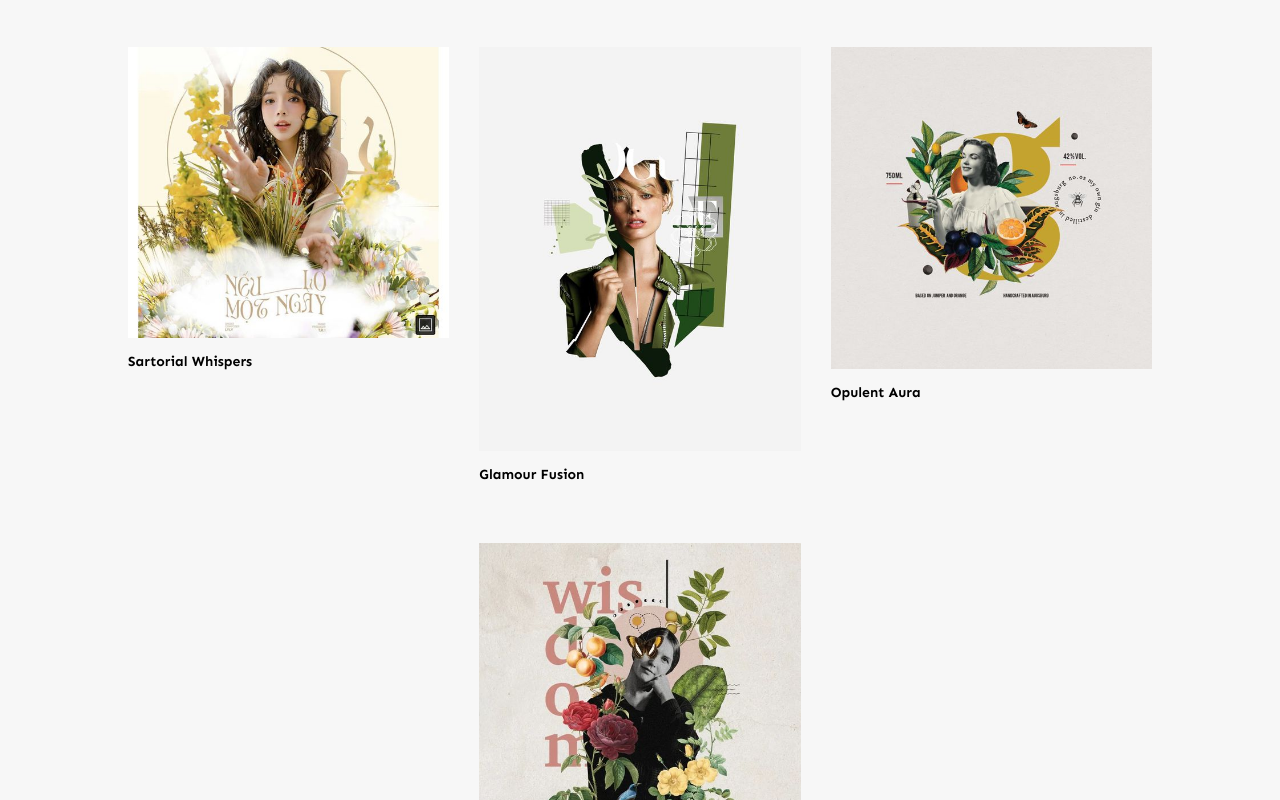
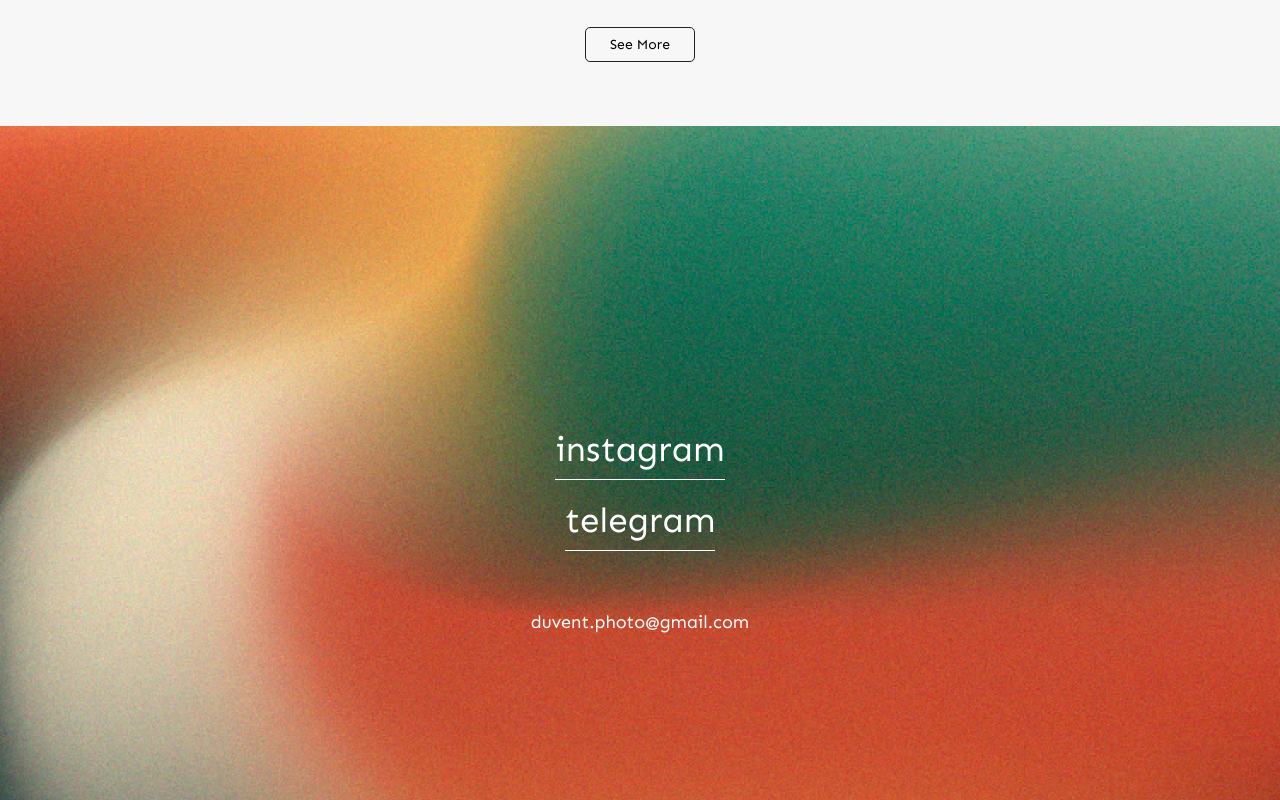
Before and after one commit to akbaralinabiev/bruitduvent, a React (Create React App) app: page / in a window 1280 px wide. Shown: the part 1260-2060 px from the top of the page. Built offline with nearby package versions, Linux system fonts and the light colour scheme; a web font is replaced by a local one.

Commit message:
nav menu added

```diff
--- a/src/App.js
+++ b/src/App.js
@@ -1,5 +1,5 @@
 import React from "react";
-import { Header, Explore, Footer, Contact } from "./sections";
+import { Header, Explore, Contact } from "./sections";
 import "./App.css";
 
 function App() {
@@ -8,7 +8,6 @@ function App() {
       <Header />
       <Explore />
       <Contact />
-      <Footer />
     </div>
   );
 }
--- a/src/sections/contact/Contact.jsx
+++ b/src/sections/contact/Contact.jsx
@@ -9,8 +9,10 @@ const Contact = () => {
       <div className='layer'></div>
         <div className='links-above'>
             <a className="social-media" href="https://www.instagram.com/bruitduven.t/">instagram</a>
+            <a className="social-media" href="https://t.me/Stohoven">telegram</a>
             <a className='email' href={`mailto:${emailAddress}`}>duvent.photo@gmail.com</a>
         </div>
+        <h4 className='copyright'> &copy; 2024 BRUITDUVENT Portfolio. All rights reserved.</h4>
     </div>
   )
 }
--- a/src/sections/contact/contact.css
+++ b/src/sections/contact/contact.css
@@ -1,5 +1,6 @@
 .contact-wrapper{
     display: flex;
+    flex-direction: column;
     align-items: center;
     justify-content: center;
     width: 100%;
@@ -35,11 +36,63 @@
     color: #fff;
     border-bottom: 1px solid #fff;
     line-height: 60px;
-    margin-bottom: 50px;
+    margin-bottom: 10px;
 }
  .links-above .email{
+    margin-top: 50px;
     text-decoration: none;
     font-family: var(--secondary-font);
     font-size: 18px;
     color: #fff;
 }
+
+
+.copyright{
+    position: absolute;
+    bottom: 30px;
+    font-size: 14px;
+    font-weight: 400;
+    color: #ffffff;
+    font-family: var(--secondary-font);
+    border: 0.5px solid rgba(252, 252, 252, 0.534);
+    padding: 10px 20px;
+    border-radius: 100px;
+    -webkit-border-radius: 100px;
+    -moz-border-radius: 100px;
+    -ms-border-radius: 100px;
+    -o-border-radius: 100px;
+}
+
+@media (max-width: 760px){
+    .links-above .email{
+        text-decoration: none;
+        font-family: var(--secondary-font);
+        font-size: 16px;
+        color: #fff;
+    }
+    .social-media{
+        text-decoration: none;
+        font-family: var(--secondary-font);
+        font-size: 32px;
+        color: #fff;
+        border-bottom: 1px solid #fff;
+        line-height: 60px;
+    }
+    .copyright{
+        position: absolute;
+        bottom: 30px;
+        font-size: 12px;
+        font-weight: 300;
+        color: #ffffff;
+        font-family: var(--secondary-font);
+        border: 0.5px solid rgba(252, 252, 252, 0.534);
+        padding: 10px 20px;
+        border-radius: 100px;
+        -webkit-border-radius: 100px;
+        -moz-border-radius: 100px;
+        -ms-border-radius: 100px;
+        -o-border-radius: 100px;
+        outline: hidden;
+    }
+
+}
--- a/src/sections/explore/Explore.jsx
+++ b/src/sections/explore/Explore.jsx
@@ -1,44 +1,88 @@
-import React from 'react'
-import './explore.css'
-import {item1, item2, item3, item4, item5, item6, item7} from './import.js'
+// import React from 'react'
+// import './explore.css'
+// import {item1, item2, item3, item4, item5, item6, item7} from './import.js'
+
+// const Explore = () => {
+
+//     return (
+//     <div className='explore-wrapper' id='explore'>
+//         <div className='products'>
+//            <div className='product-item'>
+//                 <img src={item1} alt="" />
+//                 <h5>Elegance Unveiled</h5>
+//            </div>
+//            <div className='product-item'>
+//                 <img src={item2} alt="" />
+//                 <h5>Chic Reverie</h5>
+//            </div>
+//            <div className='product-item'>
+//                 <img src={item3} alt="" />
+//                 <h5>Urban Vogue</h5>
+//            </div>
+//            <div className='product-item'>
+//                 <img src={item4} alt="" />
+//                 <h5>Sartorial Whispers</h5>
+//            </div>
+//            <div className='product-item'>
+//                 <img src={item5} alt="" />
+//                 <h5>Glamour Fusion</h5>
+//            </div>
+//            <div className='product-item'>
+//                 <img src={item6} alt="" />
+//                 <h5>Opulent Aura</h5>
+//            </div>
+//            <div className='product-item'>
+//                 <img src={item7} alt="" />
+//                 <h5>Chic Reverie</h5>
+//            </div>
+
+//         </div>
+//     </div>
+//   )
+// }
+
+// export default Explore
+
+import React, { useState } from 'react';
+import './explore.css';
+import { item1, item2, item3, item4, item5, item6, item7 } from './import.js';
 
 const Explore = () => {
+  const items = [
+    { image: item1, description: 'Elegance Unveiled' },
+    { image: item2, description: 'Chic Reverie' },
+    { image: item3, description: 'Urban Vogue' },
+    { image: item4, description: 'Sartorial Whispers' },
+    { image: item5, description: 'Glamour Fusion' },
+    { image: item6, description: 'Opulent Aura' },
+    { image: item7, description: 'Chic Reverie' },
+  ];
 
-    return (
+  const [visibleItems, setVisibleItems] = useState(3);
+
+  const handleLoadMore = () => {
+    // Increase the number of visible items by 3
+    setVisibleItems((prevVisibleItems) => prevVisibleItems + 3);
+  };
+
+  return (
     <div className='explore-wrapper' id='explore'>
-        <div className='products'>
-           <div className='product-item'>
-                <img src={item1} alt="" />
-                <h5>Elegance Unveiled</h5>
-           </div>
-           <div className='product-item'>
-                <img src={item2} alt="" />
-                <h5>Chic Reverie</h5>
-           </div>
-           <div className='product-item'>
-                <img src={item3} alt="" />
-                <h5>Urban Vogue</h5>
-           </div>
-           <div className='product-item'>
-                <img src={item4} alt="" />
-                <h5>Sartorial Whispers</h5>
-           </div>
-           <div className='product-item'>
-                <img src={item5} alt="" />
-                <h5>Glamour Fusion</h5>
-           </div>
-           <div className='product-item'>
-                <img src={item6} alt="" />
-                <h5>Opulent Aura</h5>
-           </div>
-           <div className='product-item'>
-                <img src={item7} alt="" />
-                <h5>Chic Reverie</h5>
-           </div>
+      <div className='products'>
+        {items.slice(0, visibleItems).map((item, index) => (
+          <div className='product-item' key={index}>
+            <img src={item.image} alt='' />
+            <h5>{item.description}</h5>
+          </div>
+        ))}
+      </div>
+      {/* Show the "Load More" button when not all items are visible */}
+      {visibleItems < items.length && (
+        <button className='load-more-button' onClick={handleLoadMore}>
+          See More
+        </button>
+      )}
+    </div>
+  );
+};
 
-        </div>
-    </div>
-  )
-}
-
-export default Explore
+export default Explore;
--- a/src/sections/explore/explore.css
+++ b/src/sections/explore/explore.css
@@ -14,7 +14,6 @@
   flex-wrap: wrap;
   justify-content: space-around;
   gap: 30px;
-
 }
 
 .product-item {
@@ -52,3 +51,45 @@
     -ms-transform: scale(1.05);
     -o-transform: scale(1.05);
 }
+
+.load-more-button{
+  font-size: 14px;
+  font-family: var(--secondary-font);
+  padding: 0.5rem 1.5rem;
+  margin-top: 40px;
+  background-color: transparent;
+  border-radius: 5px;
+  -webkit-border-radius: 5px;
+  -moz-border-radius: 5px;
+  -ms-border-radius: 5px;
+  -o-border-radius: 5px;
+  border: 0.5px solid #212121;
+  outline: none;
+  overflow: hidden;
+}
+
+.load-more-button:hover{
+  background-color: #eeeeee;
+}
+
+@media(max-width: 1100px){
+  .product-item {
+    flex-basis: calc(50% - 20px);
+    margin-top: 30px;
+    display: flex;
+    flex-direction: column;
+  }
+}
+
+@media(max-width: 760px){
+  .explore-wrapper {
+    padding: 5% 5%;
+  }
+
+  .product-item {
+    flex-basis: calc(100% - 20px);
+    margin-top: 30px;
+    display: flex;
+    flex-direction: column;
+  }
+}
--- a/src/sections/footer/Footer.jsx
+++ /dev/null
@@ -1,12 +0,0 @@
-import React from 'react'
-import './footer.css'
-
-const Footer = () => {
-  return (
-    <div className='footer'>
-        <h4> &copy; 2024 BRUITDUVENT Portfolio. All rights reserved.</h4>
-    </div>
-  )
-}
-
-export default Footer
--- a/src/sections/footer/footer.css
+++ /dev/null
@@ -1,25 +0,0 @@
-.footer{
-    width: 100%;
-    height: 0px;
-    display: flex;
-    align-items: center;
-    justify-content: center;
-    background-color: transparent;
-    position: relative;
-}
-
-.footer h4{
-    position: absolute;
-    bottom: 30px;
-    font-size: 14px;
-    font-weight: 400;
-    color: #ffffff;
-    font-family: var(--secondary-font);
-    border: 0.5px solid rgba(252, 252, 252, 0.534);
-    padding: 10px 20px;
-    border-radius: 100px;
-    -webkit-border-radius: 100px;
-    -moz-border-radius: 100px;
-    -ms-border-radius: 100px;
-    -o-border-radius: 100px;
-}
--- a/src/sections/index.js
+++ b/src/sections/index.js
@@ -1,4 +1,3 @@
 export {default as Header} from './header/Header';
 export {default as Explore} from './explore/Explore';
-export {default as Footer} from './footer/Footer';
 export {default as Contact} from './contact/Contact';
```
Also changed, not shown: src/sections/header/Header.jsx (+0 -90 lines), src/sections/header/header.css (+37 -47 lines).
